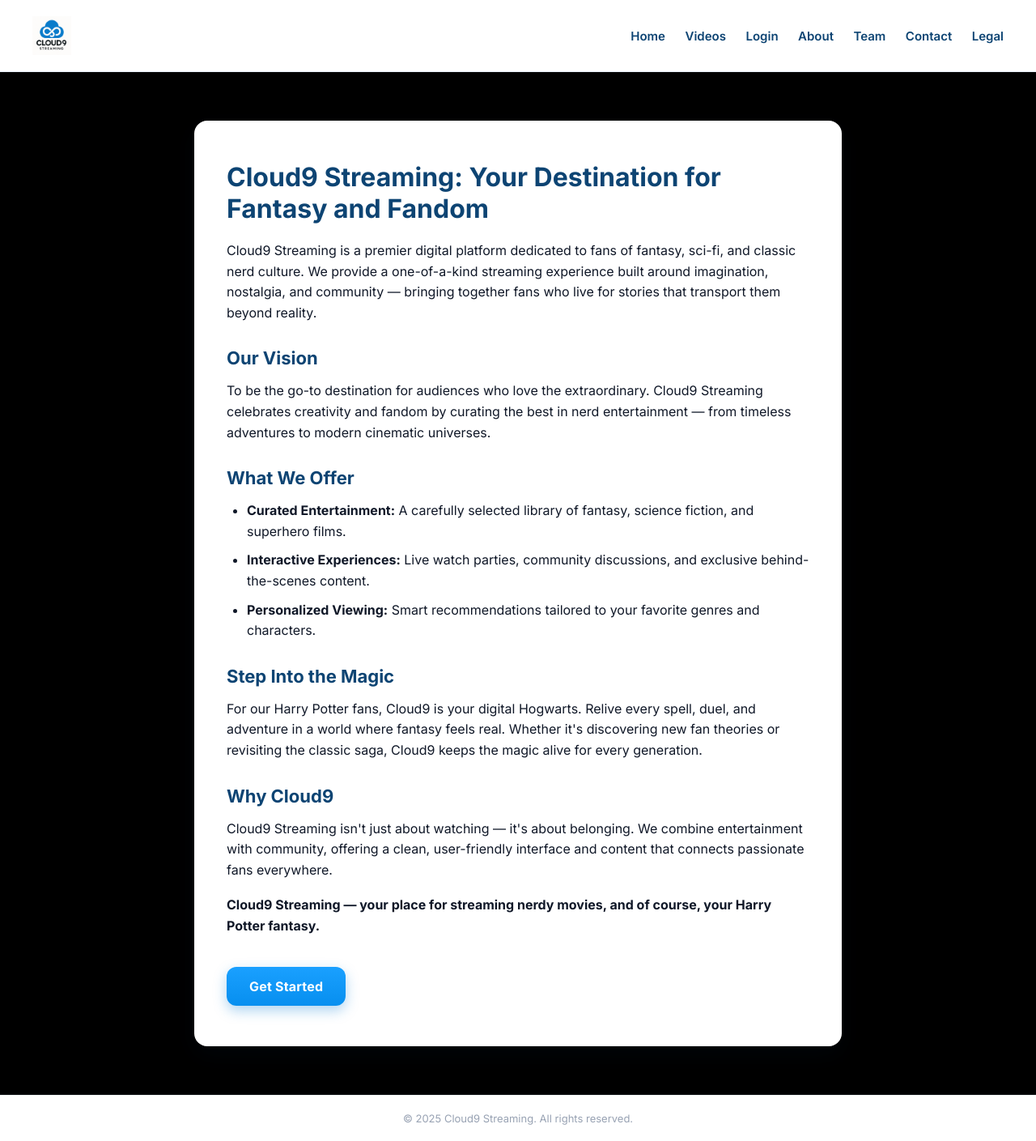
After one commit to CSC495-Cloud-Nine/Cloud-Nine, a Flask app: page /about in a window 1280 px wide. The commit adds this page. Shown: the whole page at 81% size. Run offline with Flask 3, Linux system fonts and the light colour scheme.

Commit message:
Creating server for staic files

```diff
--- /dev/null
+++ b/backend/server.py
@@ -0,0 +1,38 @@
+from flask import Flask, render_template
+
+app = Flask(__name__)
+
+@app.route("/")
+def home():
+    return render_template("index.html")
+
+@app.route("/about")
+def about():
+    return render_template("about.html")
+
+@app.route("/contact")
+def contact():
+    return render_template("contact.html")
+
+@app.route("/legal")
+def legal():
+    return render_template("legal.html")
+
+@app.route("/login")
+def login():
+    return render_template("login.html")
+
+@app.route("/register")
+def register():
+    return render_template("register.html")
+
+@app.route("/team")
+def team():
+    return render_template("team.html")
+
+@app.route("/videos")
+def videos():
+    return render_template("videos.html")
+
+if __name__ == "__main__":
+    app.run(debug=True, port=80)
--- /dev/null
+++ b/backend/templates/about.html
@@ -0,0 +1,162 @@
+<!doctype html>
+<html lang="en">
+<head>
+  <meta charset="utf-8" />
+  <meta name="viewport" content="width=device-width, initial-scale=1" />
+  <title>Cloud9 Streaming — About Us</title>
+  <link rel="preconnect" href="https://fonts.googleapis.com">
+  <link rel="preconnect" href="https://fonts.gstatic.com" crossorigin>
+  <link href="https://fonts.googleapis.com/css2?family=Inter:wght@400;600;700&display=swap" rel="stylesheet">
+  <style>
+    :root {
+      --c9-blue:#078fef;
+      --c9-deep:#0d4473;
+      --ink:#101828;
+      --muted:#667085;
+    }
+    *{box-sizing:border-box;}
+    body {
+      margin:0; font-family:Inter,system-ui,-apple-system,Segoe UI,Roboto,Helvetica,Arial,sans-serif;
+      color:var(--ink);
+      background-color: #000000;
+      display:flex; flex-direction:column; min-height:100vh;
+    }
+    header {
+      display:flex; align-items:center; justify-content:space-between;
+      padding:20px 40px;
+      background:#fff; border-bottom:1px solid #e6eef7;
+    }
+    header img { height:48px; }
+    nav a {
+      margin-left:20px;
+      text-decoration:none;
+      color:var(--c9-deep);
+      font-weight:600;
+      font-size:15px;
+    }
+    nav a:hover { text-decoration:underline; }
+    main {
+      flex:1;
+      display:flex;
+      align-items:center;
+      justify-content:center;
+      padding:60px 20px;
+    }
+    .content {
+      max-width:800px;
+      background:#fff;
+      border-radius:16px;
+      padding:50px 40px;
+      box-shadow:0 10px 30px rgba(13,68,115,.08);
+    }
+    h1 {
+      font-size:32px;
+      font-weight:800;
+      margin:0 0 20px;
+      color:var(--c9-deep);
+    }
+    h2 {
+      font-size:22px;
+      font-weight:700;
+      margin:30px 0 15px;
+      color:var(--c9-deep);
+    }
+    p {
+      color:var(--ink);
+      font-size:16px;
+      line-height:1.6;
+      margin:0 0 18px;
+    }
+    ul {
+      margin:15px 0;
+      padding-left:25px;
+    }
+    li {
+      color:var(--ink);
+      font-size:16px;
+      line-height:1.6;
+      margin:10px 0;
+    }
+    .btn {
+      display:inline-block;
+      background:linear-gradient(180deg, #1aa0ff, var(--c9-blue));
+      color:#fff;
+      padding:14px 28px;
+      border-radius:12px;
+      font-weight:700;
+      letter-spacing:.2px;
+      text-decoration:none;
+      box-shadow:0 6px 16px rgba(22,133,214,.35);
+      transition:box-shadow .2s ease, transform .1s ease;
+      margin-top:20px;
+      display:inline-block;
+    }
+    .btn:hover { box-shadow:0 8px 22px rgba(22,133,214,.45); }
+    .btn:active { transform:translateY(1px); }
+    footer {
+      text-align:center;
+      color:#98a2b3;
+      font-size:13px;
+      padding:20px;
+      background:#fff;
+      border-top:1px solid #e6eef7;
+    }
+    @media (max-width:600px){
+      header { flex-direction:column; gap:10px; text-align:center; }
+      h1{font-size:24px;}
+      h2{font-size:18px;}
+      .content { padding:30px 20px; }
+    }
+  </style>
+</head>
+<body>
+  <header>
+    <img src="{{ url_for('static', filename='cloud9-logo.png') }}" alt="Cloud9 Streaming Logo" />
+    <nav>
+      <a href="/">Home</a>
+      <a href="/videos">Videos</a>
+      <a href="/login">Login</a>
+      <a href="/about">About</a>
+      <a href="/team">Team</a>
+      <a href="/contact">Contact</a>
+      <a href="/legal">Legal</a>
+    </nav>
+  </header>
+
+  <main>
+    <div class="content">
+      <h1>Cloud9 Streaming: Your Destination for Fantasy and Fandom</h1>
+
+      <p>Cloud9 Streaming is a premier digital platform dedicated to fans of fantasy, sci-fi, and classic nerd culture. We provide a one-of-a-kind streaming experience built around imagination, nostalgia, and community — bringing together fans who live for stories that transport them beyond reality.</p>
+
+      <h2>Our Vision</h2>
+      <p>To be the go-to destination for audiences who love the extraordinary. Cloud9 Streaming celebrates creativity and fandom by curating the best in nerd entertainment — from timeless adventures to modern cinematic universes.</p>
+
+      <h2>What We Offer</h2>
+      <ul>
+        <li><strong>Curated Entertainment:</strong> A carefully selected library of fantasy, science fiction, and superhero films.</li>
+        <li><strong>Interactive Experiences:</strong> Live watch parties, community discussions, and exclusive behind-the-scenes content.</li>
+        <li><strong>Personalized Viewing:</strong> Smart recommendations tailored to your favorite genres and characters.</li>
+      </ul>
+
+      <h2>Step Into the Magic</h2>
+      <p>For our Harry Potter fans, Cloud9 is your digital Hogwarts. Relive every spell, duel, and adventure in a world where fantasy feels real. Whether it's discovering new fan theories or revisiting the classic saga, Cloud9 keeps the magic alive for every generation.</p>
+
+      <h2>Why Cloud9</h2>
+      <p>Cloud9 Streaming isn't just about watching — it's about belonging. We combine entertainment with community, offering a clean, user-friendly interface and content that connects passionate fans everywhere.</p>
+
+      <p><strong>Cloud9 Streaming — your place for streaming nerdy movies, and of course, your Harry Potter fantasy.</strong></p>
+
+      <a href="/login" class="btn">Get Started</a>
+    </div>
+  </main>
+
+  <footer>
+    © <span id="year"></span> Cloud9 Streaming. All rights reserved.
+  </footer>
+
+  <script>
+    document.getElementById('year').textContent = new Date().getFullYear();
+  </script>
+</body>
+</html>
```
Also changed, not shown: backend/templates/cloud 9 home page.html (renamed from cloud9 streaming page/index.html, +6 -23 lines), backend/templates/contact.html (renamed from cloud9 streaming page/about.html, +40 -34 lines), backend/templates/index.html (renamed from cloud9 streaming page/contact.html, +38 -69 lines), backend/templates/legal.html (renamed from cloud9 streaming page/legal.html, +9 -9 lines), backend/templates/login.html (renamed from cloud9 streaming page/login.html, +7 -7 lines), backend/templates/register.html (renamed from cloud9 streaming page/register.html, +8 -8 lines), backend/templates/team.html (renamed from cloud9 streaming page/team.html, +11 -11 lines), backend/templates/videos.html (renamed from cloud9 streaming page/videos.html, +8 -8 lines), cloud9 streaming page/cloud 9 home page.html (deleted, +0 -120 lines), backend/static/cloud9-logo.png (renamed from cloud9 streaming page/cloud9-logo.png), backend/templates/cloud_9_streaming_login_page.html (renamed from cloud9 streaming page/cloud_9_streaming_login_page.html).
